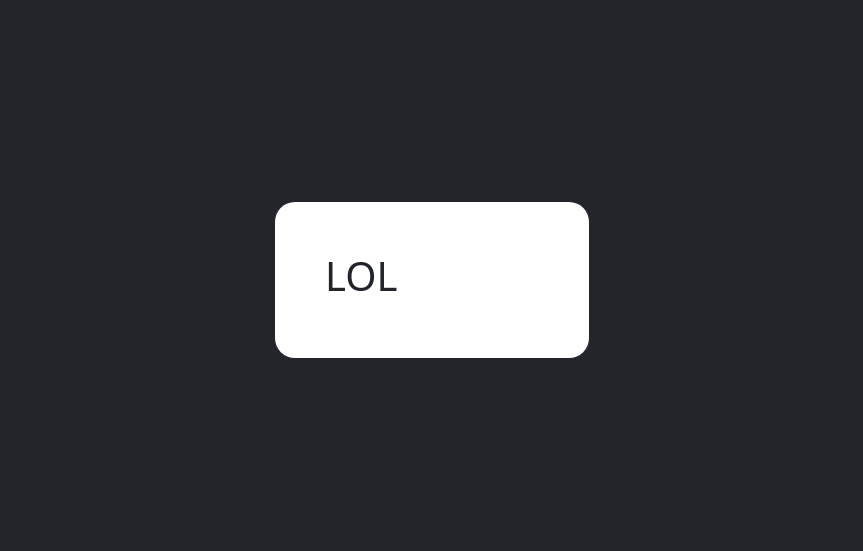
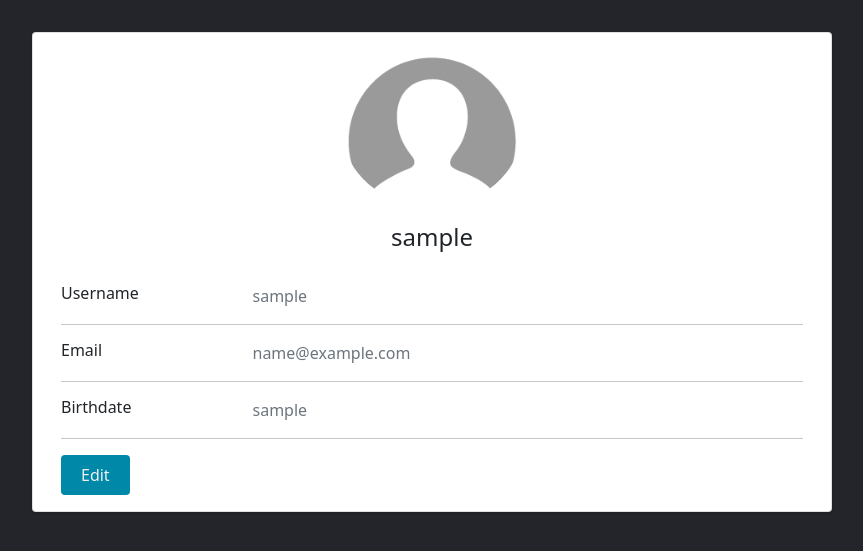
Before and after one commit to rapilukz/projeto-ti, a PHP site: page /auth/profile.php in a window 1280 px wide. Shown: the part 91-642 px from the top of the page, without its empty margins (208-1071 px from the left). Run offline with PHP 8.4, Linux system fonts and the light colour scheme; the visitor is signed in with stand-in values (Sample User, id 1).

Commit message:
Added user profile

```diff
--- a/src/auth/profile.php
+++ b/src/auth/profile.php
@@ -16,6 +16,7 @@ if (!isset($_SESSION["user_id"])) {
 
     <!-- CSS  -->
     <link rel="stylesheet" href="../css/styles.css" />
+    <link rel="stylesheet" href="../css/profile.css" />
 
     <!-- Font Awesome -->
     <link rel="stylesheet" href="https://cdnjs.cloudflare.com/ajax/libs/font-awesome/6.5.1/css/all.min.css" />
@@ -43,13 +44,11 @@ if (!isset($_SESSION["user_id"])) {
     </header>
 
     <div class="main-container">
-        <div class="container-fluid">
-            <form class="mx-auto base-form">
-                <h1>LOL</h1>
+        <?php
+        render_user_info()
+        ?>
+    </div>
 
-            </form>
-        </div>
-    </div>
 </body>
 
 </html>
--- /dev/null
+++ b/src/css/profile.css
@@ -0,0 +1,61 @@
+.card {
+	position: relative;
+	display: flex;
+	flex-direction: column;
+	min-width: 0;
+	word-wrap: break-word;
+	background-color: #fff;
+	background-clip: border-box;
+	border: 0 solid rgba(0, 0, 0, 0.125);
+	border-radius: 0.25rem;
+	box-shadow: 0 1px 3px 0 rgba(0, 0, 0, 0.1), 0 1px 2px 0 rgba(0, 0, 0, 0.06);
+}
+
+.container {
+	max-width: 800px !important;
+}
+
+.card-body {
+	flex: 1 1 auto;
+	min-height: 1px;
+	padding: 1rem;
+}
+
+.gutters-sm {
+	margin-right: -8px;
+	margin-left: -8px;
+}
+
+.gutters-sm > .col,
+.gutters-sm > [class*="col-"] {
+	padding-right: 8px;
+	padding-left: 8px;
+}
+.mb-3,
+.my-3 {
+	margin-bottom: 1rem !important;
+}
+
+.bg-gray-300 {
+	background-color: #e2e8f0;
+}
+.h-100 {
+	height: 100% !important;
+}
+.shadow-none {
+	box-shadow: none !important;
+}
+
+.edit-btn {
+	padding: 8px 20px;
+	background-color: var(--color1);
+	border: none;
+	border-radius: 0.25rem;
+	cursor: pointer;
+	transition: 0.2s;
+	font-size: 1rem;
+}
+
+.edit-btn:hover {
+	background-color: var(--color1-hover);
+}
--- a/src/includes/login/login.inc.php
+++ b/src/includes/login/login.inc.php
@@ -42,6 +42,8 @@ if ($_SERVER["REQUEST_METHOD"] === "POST") {
 
         $_SESSION["user_id"] = $result["user_id"];
         $_SESSION["user_username"] = htmlspecialchars($result["username"]);
+        $_SESSION["user_email"] = htmlspecialchars($result["email"]);
+        $_SESSION["user_birthdate"] = htmlspecialchars($result["birthdate"]);
 
         $_SESSION["last_regeneration"] = time();
 
--- a/src/includes/profile/profile_view.inc.php
+++ b/src/includes/profile/profile_view.inc.php
@@ -24,3 +24,55 @@ function output_profile_user()
     </div>';
     }
 }
+
+function render_user_info()
+{
+    if (isset($_SESSION["user_id"])) {
+        echo '<div class="container">
+        <div class="row">
+            <div class="card mb-3">
+                <div class="card-body">
+                    <div class="d-flex flex-column align-items-center text-center mb-4">
+                        <img src="../images/user.png" class="rounded-circle" width="180">
+                        <div class="mt-3">
+                            <h4>' .  $_SESSION["user_username"] . '</h4>
+                        </div>
+                    </div>
+                    <div class="row">
+                        <div class="col-sm-3">
+                            <h6 class="mb-0">Username</h6>
+                        </div>
+                        <div class="col-sm-9 text-secondary">
+                        ' .  $_SESSION["user_username"] . '
+                        </div>
+                    </div>
+                    <hr>
+                    <div class="row">
+                        <div class="col-sm-3">
+                            <h6 class="mb-0">Email</h6>
+                        </div>
+                        <div class="col-sm-9 text-secondary">
+                            ' .  $_SESSION["user_email"] . '
+                        </div>
+                    </div>
+                    <hr>
+                    <div class="row">
+                        <div class="col-sm-3">
+                            <h6 class="mb-0">Birthdate</h6>
+                        </div>
+                        <div class="col-sm-9 text-secondary">
+                        ' .  $_SESSION["user_birthdate"] . '
+                        </div>
+                    </div>
+                    <hr>
+                    <div class="row">
+                        <div class="col-sm-12">
+                            <button class="edit-btn">Edit</button>
+                        </div>
+                    </div>
+                </div>
+            </div>
+        </div>
+    </div>';
+    }
+}
```
Also changed, not shown: src/images/user.png (added).
